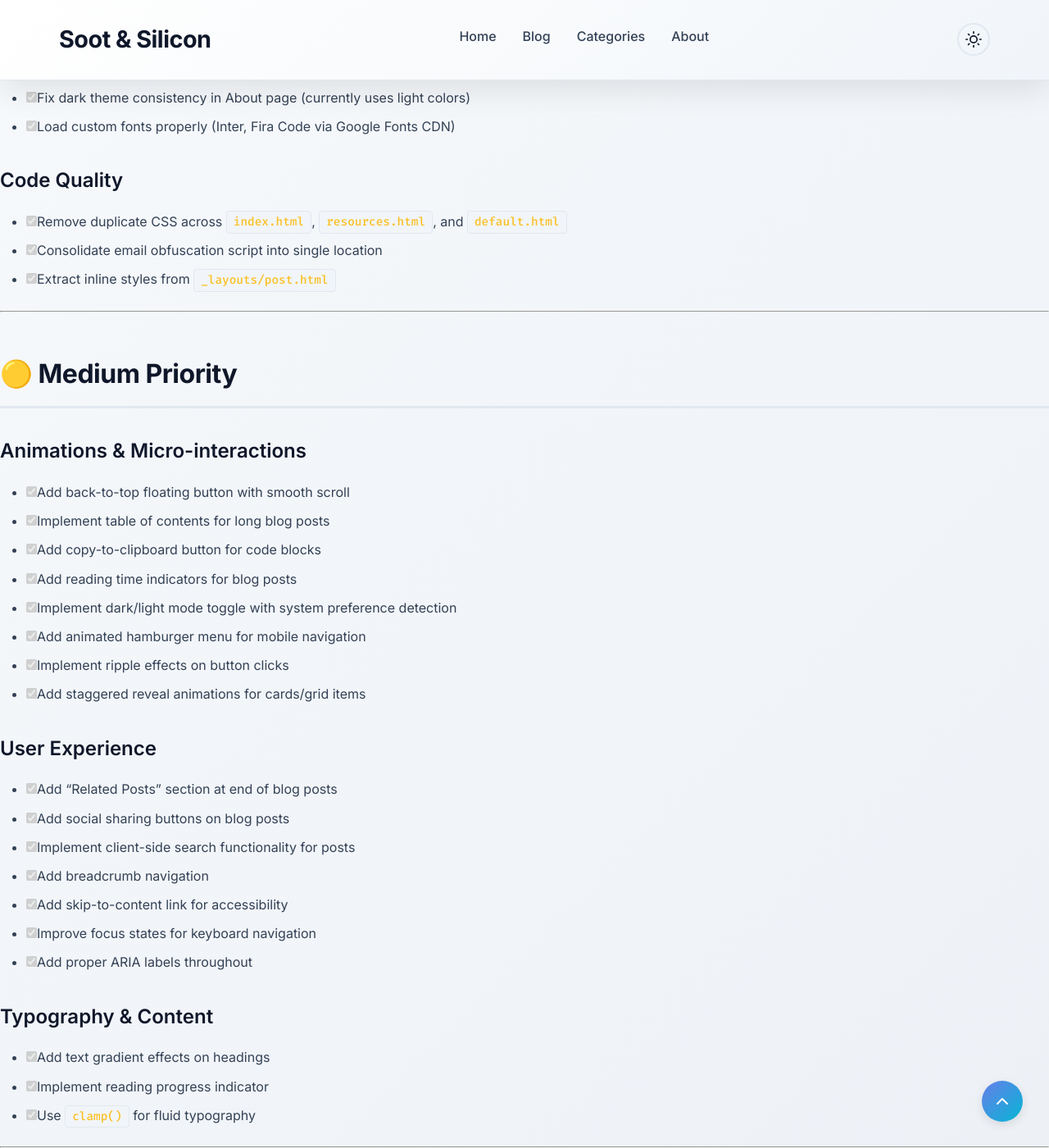
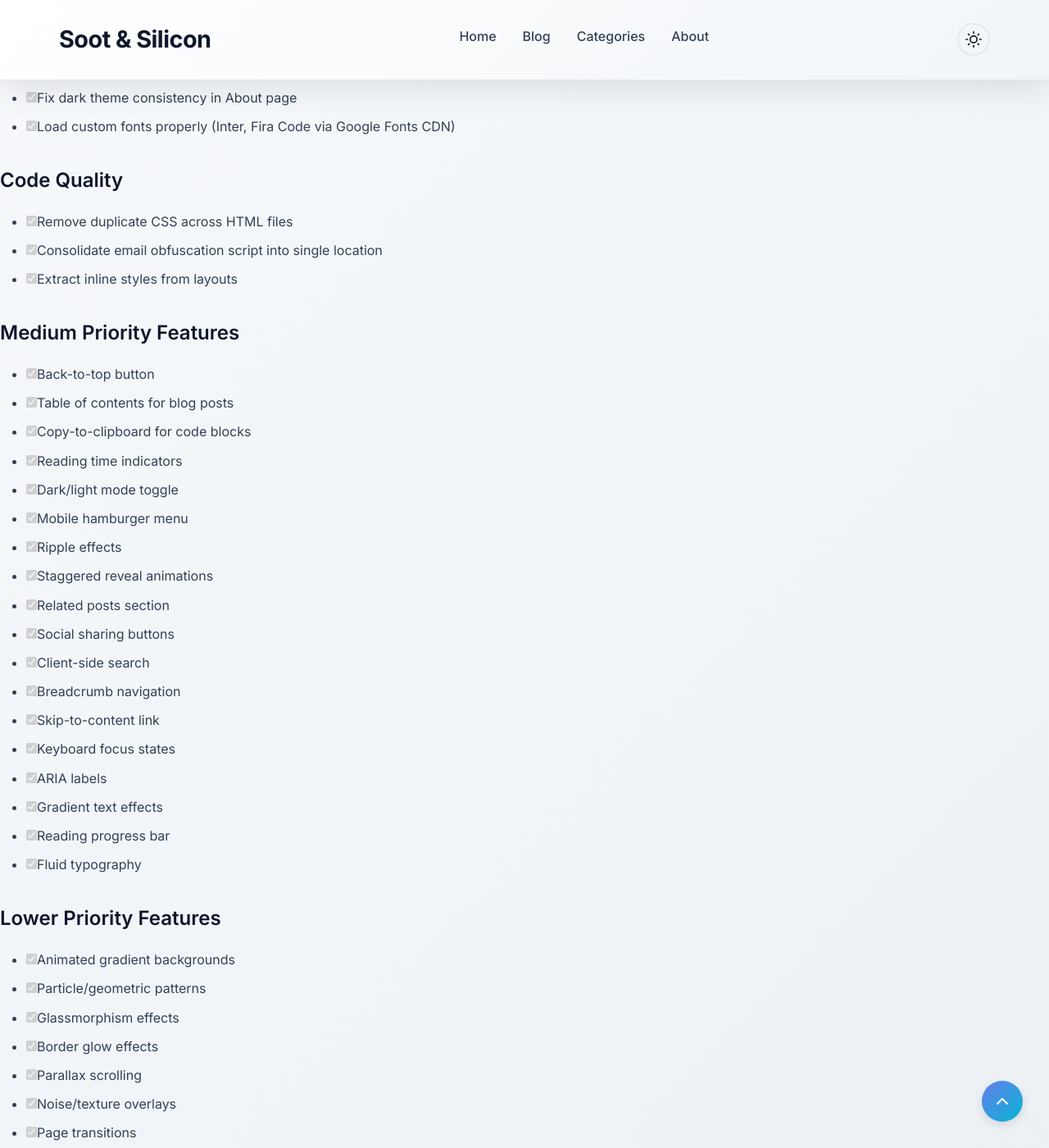
Before and after one commit to soothill/soothill.github.io, a Jekyll site: the page built from TODO.md, in a window 1280 px wide and 1400 px high, scrolled down 395 px. Shown: the whole window at 82% size. Built offline with Jekyll 4.4.1, drawn with Linux system fonts in a browser that asks for light colours; our own code applies the rules of GitHub Pages for plain Markdown files; comment, search, counter and statistics services are not loaded; some of the changed text lies outside the part shown.

Commit message:
Fix GitHub Actions workflow - remove invalid terser option
- Remove --mangle false from search-index.json processing (was causing build failure)
- Add note that search-index.json is a Jekyll template, not valid JS
- Update TODO.md with Phase 2 items identified during review

```diff
--- a/TODO.md
+++ b/TODO.md
@@ -4,123 +4,112 @@
 
 ---
 
-## 🔴 High Priority
+## 🔴 Phase 1 - COMPLETED ✅
 
 ### Visual & Design
 - [x] Extract CSS into separate file(s) for maintainability
 - [x] Add scroll-reveal animations using Intersection Observer
-- [x] Fix dark theme consistency in About page (currently uses light colors)
+- [x] Fix dark theme consistency in About page
 - [x] Load custom fonts properly (Inter, Fira Code via Google Fonts CDN)
 
 ### Code Quality
-- [x] Remove duplicate CSS across `index.html`, `resources.html`, and `default.html`
+- [x] Remove duplicate CSS across HTML files
 - [x] Consolidate email obfuscation script into single location
-- [x] Extract inline styles from `_layouts/post.html`
+- [x] Extract inline styles from layouts
+
+### Medium Priority Features
+- [x] Back-to-top button
+- [x] Table of contents for blog posts
+- [x] Copy-to-clipboard for code blocks
+- [x] Reading time indicators
+- [x] Dark/light mode toggle
+- [x] Mobile hamburger menu
+- [x] Ripple effects
+- [x] Staggered reveal animations
+- [x] Related posts section
+- [x] Social sharing buttons
+- [x] Client-side search
+- [x] Breadcrumb navigation
+- [x] Skip-to-content link
+- [x] Keyboard focus states
+- [x] ARIA labels
+- [x] Gradient text effects
+- [x] Reading progress bar
+- [x] Fluid typography
+
+### Lower Priority Features
+- [x] Animated gradient backgrounds
+- [x] Particle/geometric patterns
+- [x] Glassmorphism effects
+- [x] Border glow effects
+- [x] Parallax scrolling
+- [x] Noise/texture overlays
+- [x] Page transitions
+- [x] Skeleton loading states
+- [x] Loading spinners
+- [x] Service worker (PWA)
+- [x] Offline fallback page
+- [x] Lazy loading
+- [x] Resource hints
+- [x] Font optimization
+- [x] Print styles
+- [x] GitHub Actions minification
 
 ---
 
-## 🟡 Medium Priority
+## 🟡 Phase 2 - Additional Improvements
 
-### Animations & Micro-interactions
-- [x] Add back-to-top floating button with smooth scroll
-- [x] Implement table of contents for long blog posts
-- [x] Add copy-to-clipboard button for code blocks
-- [x] Add reading time indicators for blog posts
-- [x] Implement dark/light mode toggle with system preference detection
-- [x] Add animated hamburger menu for mobile navigation
-- [x] Implement ripple effects on button clicks
-- [x] Add staggered reveal animations for cards/grid items
+### Files Needing Modernization (still have inline CSS)
+- [ ] `blog/index.html` - Convert to centralized CSS/JS
+- [ ] `categories/index.html` - Convert to centralized CSS/JS
+- [ ] `documents/publications.html` - Convert to centralized CSS/JS
+- [ ] `changenvmeformat.html` - Convert to centralized CSS/JS (also uses light theme)
+- [ ] `spdknvmeof.html` - Convert to centralized CSS/JS
 
-### User Experience
-- [x] Add "Related Posts" section at end of blog posts
-- [x] Add social sharing buttons on blog posts
-- [x] Implement client-side search functionality for posts
-- [x] Add breadcrumb navigation
-- [x] Add skip-to-content link for accessibility
-- [x] Improve focus states for keyboard navigation
-- [x] Add proper ARIA labels throughout
+### PWA Enhancements
+- [ ] Create `manifest.json` for PWA installation
+- [ ] Add app icons (192x192, 512x512)
+- [ ] Add theme-color meta tag
 
-### Typography & Content
-- [x] Add text gradient effects on headings
-- [x] Implement reading progress indicator
-- [x] Use `clamp()` for fluid typography
+### SEO & Performance
+- [ ] Add Open Graph images for social sharing
+- [ ] Create sitemap.xml (automated)
+- [ ] Add structured data for articles (NewsArticle schema)
+- [ ] Add robots.txt if not present
 
----
+### Cleanup
+- [ ] Remove `oldindex.html` (unused file)
+- [ ] Review and remove any other unused files
+- [ ] Consolidate `navigation.html` if not used
 
-## 🟢 Lower Priority
-
-### Visual Enhancements
-- [x] Add animated gradient backgrounds with shifting colors
-- [x] Implement subtle particle/geometric patterns
-- [x] Add glassmorphism effects to cards
-- [x] Add border glow effects on card interaction
-- [x] Implement parallax scrolling on hero sections
-- [x] Add noise/texture overlays for depth
-
-### Technical Architecture
-- [x] Implement service worker for offline support (PWA)
-- [x] Add lazy loading for images
-- [x] Minify CSS/JS for production (via GitHub Actions)
-- [x] Add resource hints (preconnect, preload)
-- [x] Optimize font loading strategy
-- [x] Add print-friendly styles
-
-### Page Transitions
-- [x] Add smooth fade/slide transitions between pages
-- [x] Add skeleton loading states for content
-- [x] Add loading spinners for navigation
+### Content Improvements
+- [ ] Add RSS/Atom feed
+- [ ] Add newsletter signup option
+- [ ] Add "Back to Blog" link on posts
+- [ ] Add estimated reading time on blog index
 
 ---
 
 ## 📊 Progress Summary
 
-| Category | Total | Completed | Remaining |
-|----------|-------|-----------|-----------|
-| High Priority | 7 | 7 | 0 |
-| Medium Priority | 17 | 17 | 0 |
-| Lower Priority | 14 | 14 | 0 |
-| **Total** | **38** | **38** | **0** |
-
-🎉 **All tasks completed!**
+| Phase | Total | Completed | Remaining |
+|-------|-------|-----------|-----------|
+| Phase 1 | 38 | 38 | 0 |
+| Phase 2 | 17 | 0 | 17 |
+| **Total** | **55** | **38** | **17** |
 
 ---
 
-## 📝 Implementation Notes
-
-- Work through High Priority items first ✅
-- Test each change across different browsers
-- Ensure mobile responsiveness is maintained
-- Keep accessibility in mind for all changes
-- Update this file as progress is made
-
-### Files Created:
-- `assets/css/main.css` - Centralized CSS with modern features
-- `assets/js/main.js` - JavaScript with all dynamic functionality
-- `assets/js/search-index.json` - Jekyll-generated search index
-- `sw.js` - Service worker for PWA/offline support
-- `offline.html` - Offline fallback page
-
-### Files Updated:
-- `index.html` - Main homepage
-- `resources.html` - Resources page
-- `useful-commands.html` - Linux commands page
-- `_layouts/default.html` - Base Jekyll layout
-- `_layouts/post.html` - Blog post layout
-- `about/index.md` - Fixed dark theme consistency
-
-### GitHub Actions Setup:
-
-To enable the minification and deployment workflow:
-
-1. Go to repository **Settings** → **Pages**
-2. Under "Build and deployment", select **Source: GitHub Actions**
-3. The workflow will automatically run on every push to `main`
-
-The workflow (`.github/workflows/build.yml`) will:
-- Minify CSS using `csso`
-- Minify JavaScript using `terser`
-- Build the Jekyll site
-- Deploy to GitHub Pages
+## 📝 Files Updated in Phase 1:
+- `assets/css/main.css` - Centralized CSS
+- `assets/js/main.js` - Centralized JavaScript
+- `assets/js/search-index.json` - Jekyll search index
+- `sw.js` - Service worker
+- `offline.html` - Offline fallback
+- `.github/workflows/build.yml` - CI/CD workflow
+- `index.html`, `resources.html`, `useful-commands.html`
+- `_layouts/default.html`, `_layouts/post.html`
+- `about/index.md`
 
 ---
 
```
Also changed, not shown: .github/workflows/build.yml.
